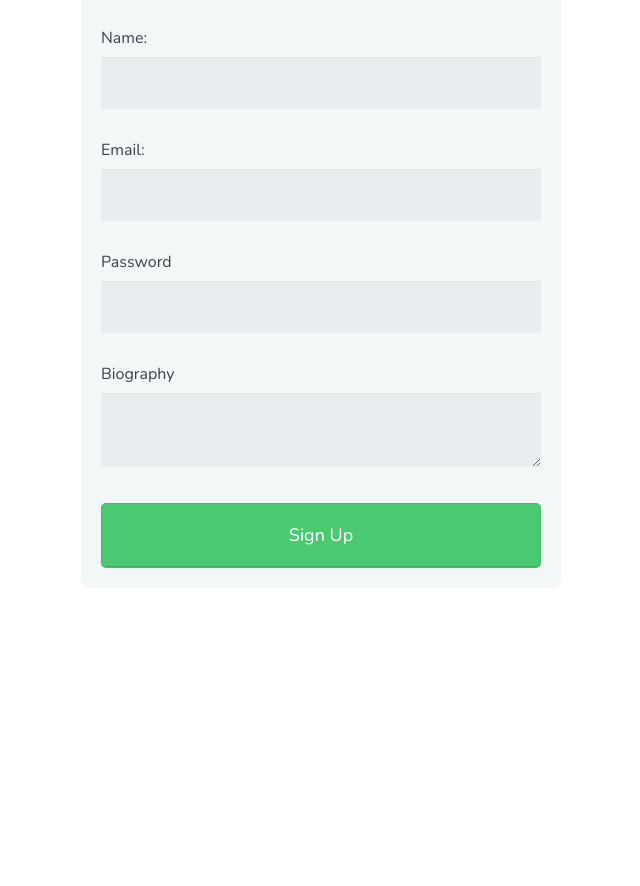
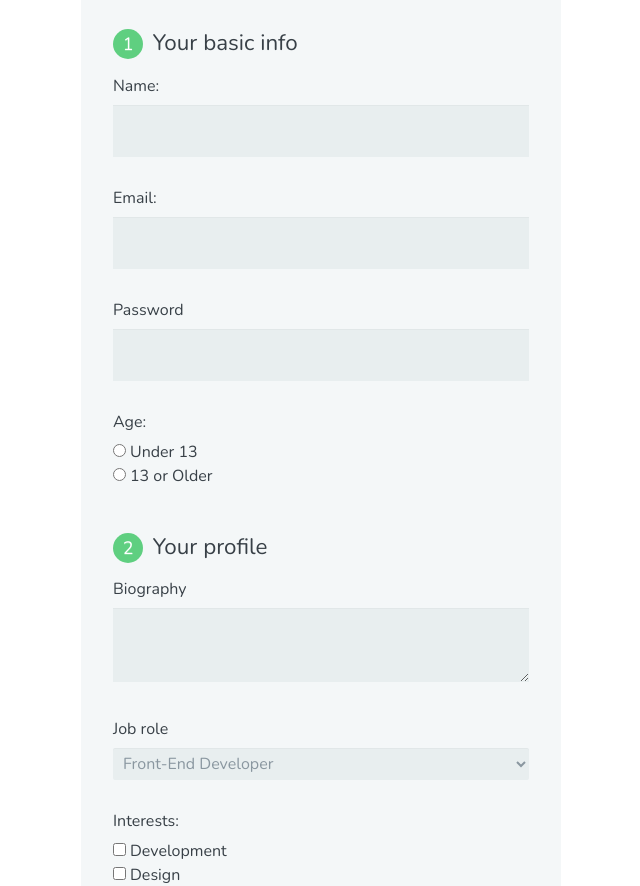
Before and after one commit to gutiluis/html-form-template, a plain HTML site: page index.html in a window 1280 px wide. Shown: the part 66-952 px from the top of the page, without its empty margins (319-959 px from the left). Before the commit the page ends 800 px from the top, so only its background shows below. Drawn offline with nearby package versions, Linux system fonts and the light colour scheme.

Commit message:
Add files via upload

```diff
--- a/index.html
+++ b/index.html
@@ -14,6 +14,11 @@
 
           <h1>Sign Up</h1>
 
+
+          <fieldset>
+
+            <legend><span class="number">1</span> Your basic info</legend>
+
             <label for="name">Name:</label>
             <input type="text" id="name" name="user_name">
 
@@ -23,10 +28,61 @@
             <label for="password">Password</label>
             <input type="password" id="password" name="user_password">
 
+            <label>Age:</label>
+            <input type="radio" id="under_13" value="under_13" name="user_age"><label for="under_13" class="light">Under 13</label><br>
+            <input type="radio" id="over_13" value="over_13" name="user_age"><label for="over_13" class="light">13 or Older</label>
+
+
+          </fieldset>
+
+          <fieldset>
+
+            <legend><span class="number">2</span> Your profile</legend>
+
             <label for="bio">Biography</label>
             <textarea id="bio" name="user_bio"></textarea>
 
+            <label for="job">Job role</label>
+            <select id="job" name="user_job">
+                <optgroup label="Web">
+                  <option value="frontend_developer">Front-End Developer</option>
+                  <option value="php_developer">PHP Developer</option>
+                  <option value="python_developer">Python Developer</option>
+                  <option value="rails_developer">Rails Developer</option>
+                  <option value="web_designer">Web Designer Developer</option>
+                  <option value="wordpress_developer">Wordpress Developer</option>
+
+                </optgroup>
+
+                <optgroup label="Mobile">
+                  <option value="android_developer">Android Developer</option>
+                  <option value="ios_developer">iOS Developer</option>
+                  <option value="mobile_designer">Mobile Designer</option>
+
+                </optgroup>
+
+                <optgroup label="Business">
+                  <option value="business_owner">Business Owner</option>
+                  <option value="freelancer">Freelancer</option>
+                </optgroup>
+
+
+            </select>
+
+            <label>Interests:</label>
+
+            <input type="checkbox" id="development" value="interest_development" name="user_interest"><label class="light" for="development">Development</label><br>
+
+            <input type="checkbox" id="design" value="interest_design" name="user_interest"><label class="light" for="design">Design</label><br>
+            <input type="checkbox" id="business" value="interest_business" name="user_interest"><label class="light" for="business">Business</label><br>
+
+
+          </fieldset>
+
           <button type="submit">Sign Up</button>
+
+
+
         </form>
 
     </body>
```
Lines whose indentation alone changed are shown as unchanged.
